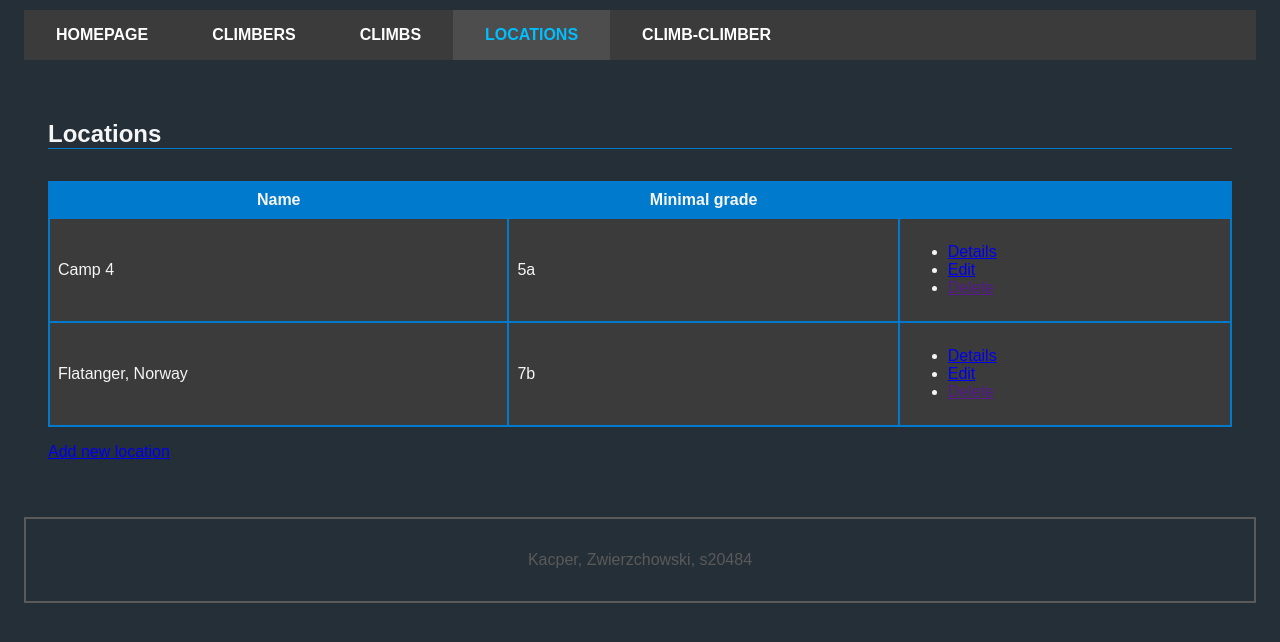
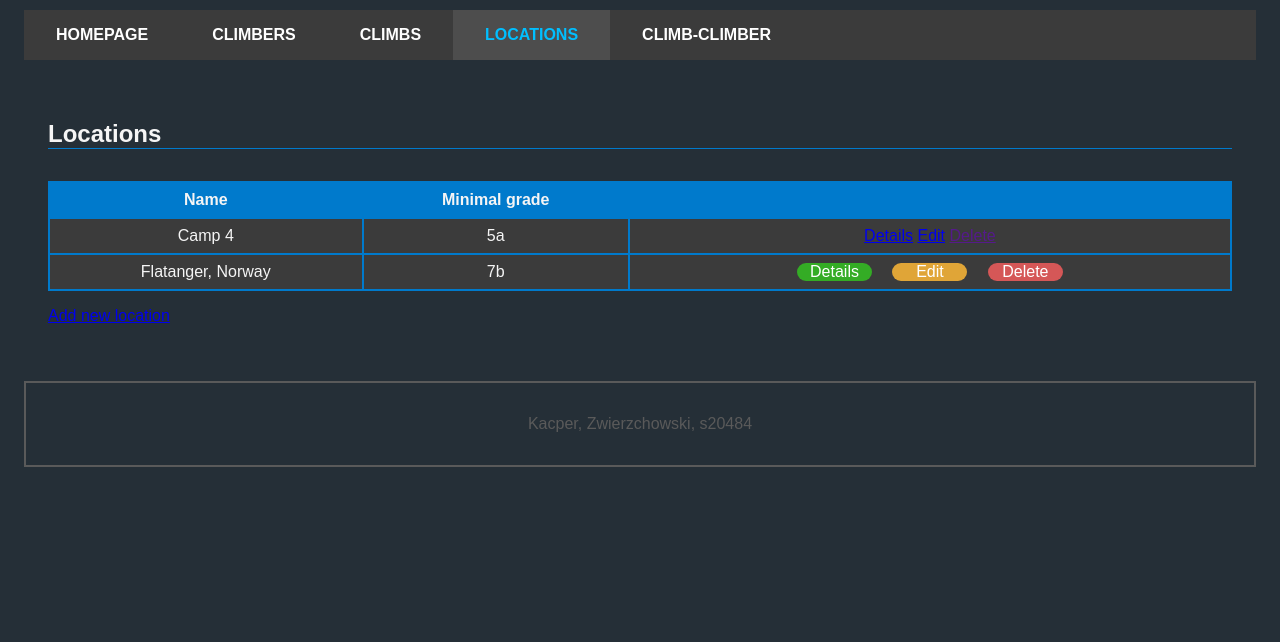
Before and after one commit to s20484/TINMP, a plain HTML site: page climbhub/pages/location/list.html in a window 1280 px wide. Shown: the part 154-796 px from the top of the page. Drawn offline with Linux system fonts and the light colour scheme.

Commit message:
added buttons

```diff
--- a/climbhub/pages/location/list.html
+++ b/climbhub/pages/location/list.html
@@ -42,7 +42,7 @@
                     <td>Camp 4</td>
                     <td>5a</td>
                     <td>
-                        <ul>
+                        <ul class="list-actions">
                             <li>
                                 <a href="form-details.html">Details</a>
                             </li>
@@ -60,15 +60,15 @@
                     <td>Flatanger, Norway</td>
                     <td>7b</td>
                     <td>
-                        <ul>
+                        <ul class="list-actions">
                             <li>
-                                <a href="form-details.html">Details</a>
+                                <a href="form-details.html" class="list-actions-button-details">Details</a>
                             </li>
                             <li>
-                                <a href="form-edit.html">Edit</a>
+                                <a href="form-edit.html" class="list-actions-button-edit">Edit</a>
                             </li>
                             <li>
-                                <a href="">Delete</a>
+                                <a href="" class="list-actions-button-delete">Delete</a>
                             </li>
                         </ul>
                     </td>
--- a/climbhub/style.css
+++ b/climbhub/style.css
@@ -69,7 +69,7 @@ nav ul {
 }
 
 nav ul li {
-    float:left;
+    float: left;
 }
 
 nav ul li a {
@@ -119,6 +119,7 @@ main h2 {
 
 .table-list th,
 .table-list td {
+    text-align: center;
     padding: 0.5rem;
 }
 
@@ -136,3 +137,52 @@ main h2 {
 .list-actions li {
     display: inline-block;
 }
+
+.list-actions-button-details,
+.list-actions-button-edit,
+.list-actions-button-delete {
+    display: inline-block;
+    width: 75px;
+    padding: 0.25 rem 0.5rem;
+}
+
+.list-actions-button-details,
+.list-actions-button-edit,
+.list-actions-button-delete,
+.button-add {
+    border: none;
+    border-radius: 20px;
+    color: white;
+    text-decoration: none;
+    text-align: center;
+    font-size: 1rem;
+}
+
+.list-actions-button-details,
+.list-actions-button-edit {
+    margin-right: 1rem;
+}
+
+.list-actions-button-details {
+    background-color: #34ac25;
+}
+
+.list-actions-button-details:hover {
+    background-color: #59b24d;
+}
+
+.list-actions-button-edit {
+    background-color: #e0a537;
+}
+
+.list-actions-button-edit:hover {
+    background-color: #e9c45e;
+}
+
+.list-actions-button-delete {
+    background-color: #d55757;
+}
+
+.list-actions-button-delete:hover {
+    background-color: #bc6666;
+}
```
Also changed, not shown: climbhub/pages/climb-climber/list.html (+2 -2 lines), climbhub/pages/climb/list.html (+2 -2 lines), climbhub/pages/climber/list.html (+2 -2 lines).
